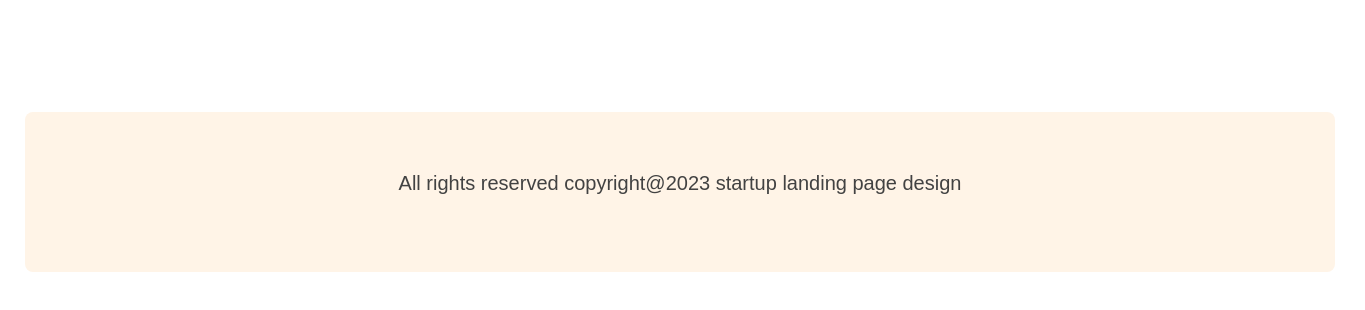
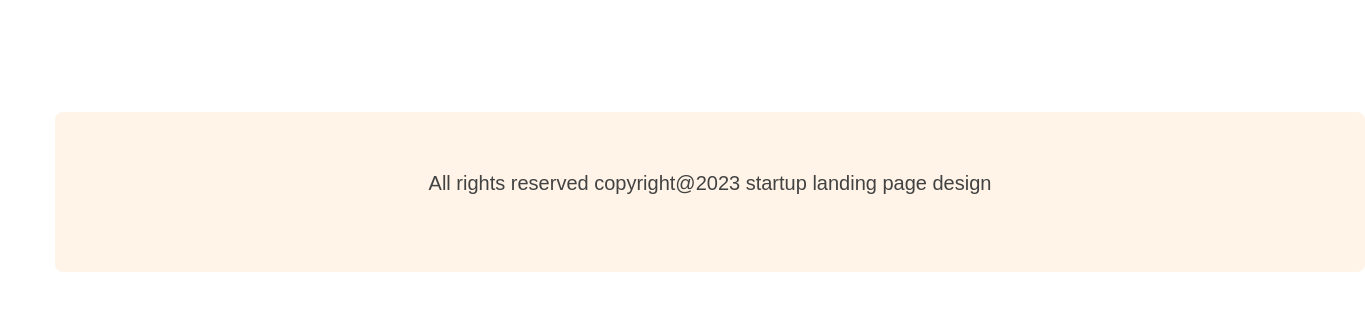
Before and after one commit to naimhossen1929/assignment-two, a plain HTML site: page index.html in a window 1280 px wide. Shown: the part 5038-5348 px from the top of the page, 1365 px wide, since content can reach past the window. Drawn offline with Linux system fonts and the light colour scheme.

Commit message:
change footer margin left

```diff
--- a/styles/architect.css
+++ b/styles/architect.css
@@ -346,7 +346,7 @@ margin-bottom: 50px;
 }
 /* start footer styles */
 .footer{
-    margin-left: 25px;
+    margin-left: 55px;
     margin-right: 25px;
     margin-bottom: 130px;
     background: #FFF4E7;
```
